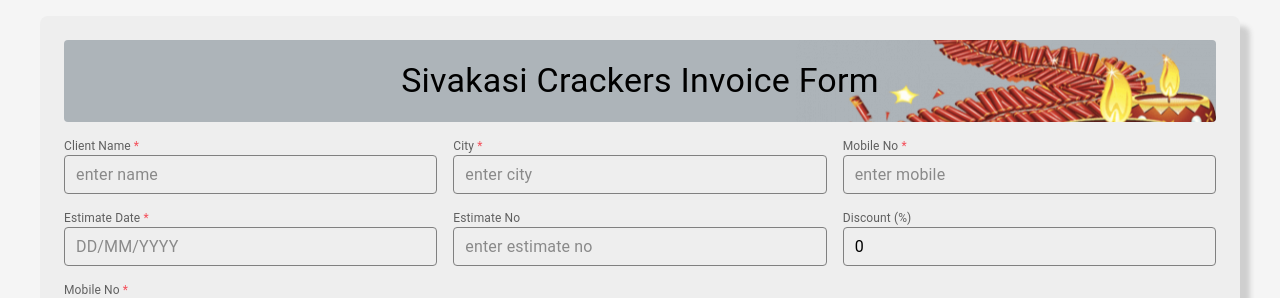
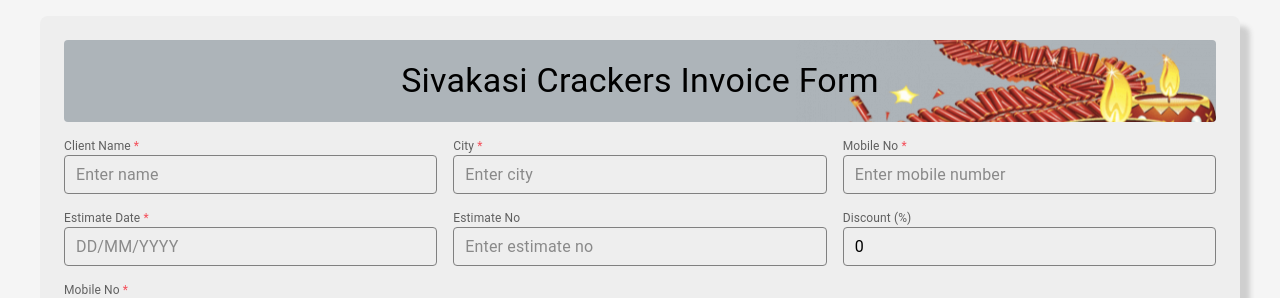
Before and after one commit to GanapathyRajaP13/Fire_crackers_invoice, a React (Vite) app: page / in a window 1280 px wide. Shown: the top 298 px of the page. Built offline with nearby package versions, Linux system fonts and the light colour scheme.

Commit message:
retrive data auto populate

```diff
--- a/src/components/invoiceForm/index.jsx
+++ b/src/components/invoiceForm/index.jsx
@@ -8,6 +8,7 @@ import {
   InputLabel,
   Paper,
   TextField,
+  Tooltip,
   Typography,
 } from "@mui/material";
 import { DatePicker, LocalizationProvider } from "@mui/x-date-pickers";
@@ -50,7 +51,9 @@ const InvoiceForm = ({ onSubmit, invoiceData }) => {
   );
   const [errors, setErrors] = useState({});
 
-  const [mobileNumbers, setMobileNumbers] = useState(invoiceData?.mobileNumbers ?? []);
+  const [mobileNumbers, setMobileNumbers] = useState(
+    invoiceData?.mobileNumbers ?? []
+  );
   const [mobileNoSet, setMobileNoSet] = useState("");
 
   const validateForm = () => {
@@ -302,7 +305,7 @@ const InvoiceForm = ({ onSubmit, invoiceData }) => {
               Client Name {<span>*</span>}
             </InputLabel>
             <TextField
-              placeholder="enter name"
+              placeholder="Enter name"
               value={clientName}
               onChange={handleClientNameChange}
               error={!!errors.clientName}
@@ -323,7 +326,7 @@ const InvoiceForm = ({ onSubmit, invoiceData }) => {
               City {<span>*</span>}
             </InputLabel>
             <TextField
-              placeholder="enter city"
+              placeholder="Enter city"
               value={city}
               onChange={handleCityChange}
               error={!!errors.city}
@@ -344,7 +347,7 @@ const InvoiceForm = ({ onSubmit, invoiceData }) => {
               Mobile No {<span>*</span>}
             </InputLabel>
             <TextField
-              placeholder="enter mobile"
+              placeholder="Enter mobile number"
               type="number"
               value={mobileNo}
               onChange={handleMobileNoChange}
@@ -369,7 +372,7 @@ const InvoiceForm = ({ onSubmit, invoiceData }) => {
           <Grid item xs={4}>
             <LocalizationProvider dateAdapter={AdapterDateFns}>
               <InputLabel
-                htmlFor="estimate-date"
+                htmlFor="Estimate-date"
                 sx={{ ...inputFieldStyle.labelStyle }}
               >
                 Estimate Date {<span>*</span>}
@@ -404,7 +407,7 @@ const InvoiceForm = ({ onSubmit, invoiceData }) => {
               Estimate No
             </InputLabel>
             <TextField
-              placeholder="enter estimate no"
+              placeholder="Enter estimate no"
               type="number"
               value={estimateNo}
               onChange={handleEstimateNoChange}
@@ -425,7 +428,7 @@ const InvoiceForm = ({ onSubmit, invoiceData }) => {
               Discount (%)
             </InputLabel>
             <TextField
-              placeholder="enter discount"
+              placeholder="Enter discount"
               type="number"
               value={discount}
               onChange={handleDiscountChange}
@@ -451,6 +454,7 @@ const InvoiceForm = ({ onSubmit, invoiceData }) => {
             <InputLabel sx={{ ...inputFieldStyle.labelStyle }}>
               Mobile No {<span>*</span>}
             </InputLabel>
+            <Tooltip title="Enter 10 digit mobile number and press enter" arrow>
               <TextField
                 placeholder="Enter mobile number"
                 type="number"
@@ -468,6 +472,7 @@ const InvoiceForm = ({ onSubmit, invoiceData }) => {
                     },
                 }}
               />
+            </Tooltip>
             {(errors.mobileNoSet || errors.mobileNumbers) && (
               <Typography color="error" sx={{ fontSize: "12px" }}>
                 {errors.mobileNoSet ?? errors.mobileNumbers}
--- a/src/electron.js
+++ b/src/electron.js
@@ -7,8 +7,8 @@ const createWindow = () => {
   const { width, height } = screen.getPrimaryDisplay().workAreaSize;
 
   mainWindow = new BrowserWindow({
-    width: Math.min(1280, width),
-    height: Math.min(720, height),
+    width: width,
+    height: height,
     minWidth: 800,
     minHeight: 600,
     webPreferences: {
```
Lines whose indentation alone changed are shown as unchanged.
